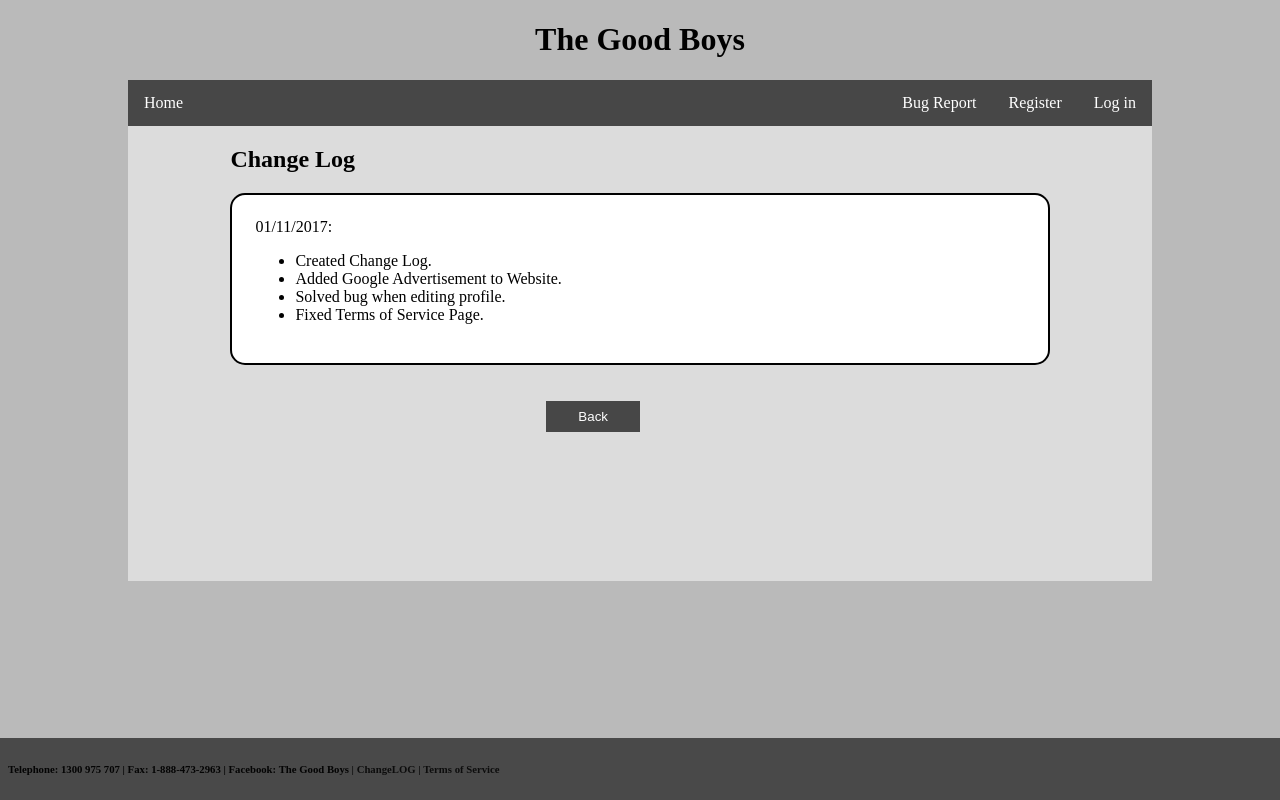
After one commit to lowejosh/Django-landmarks, a Django app: page /changelog in a window 1280 px wide. The commit adds this page. Run offline with Django 3.2, Linux system fonts and the light colour scheme; some libraries are stand-ins or nearby versions.

Commit message:
ChangeLOG Page
Added changelog page nas well as solving issues with terms of service page

```diff
--- a/workspace/assignment_sprint1/assignment_sprint1/urls.py
+++ b/workspace/assignment_sprint1/assignment_sprint1/urls.py
@@ -35,13 +35,15 @@ urlpatterns = [
     url(r'^location/individual/(?P<location_id>[0-9]+)/$', views.locations, name='locations'),
     url(r'^modify/$', views.modify, name='modify'),
     url(r'^modify/edit_profile/$', views.edit_profile, name='edit_profile'),
+    url(r'^modify/del_user/$', views.del_user, name='del_user'),
     url(r'^modify/password/$', views.password, name='password'),
     url(r'^modify/subscribe/$', views.subscribe, name='subscribe'),
     url(r'^modify/unsubscribe/$', views.unsubscribe, name='unsubscribe'),
+    url(r'^changelog', views.changelog, name='ChangeLOG'),
+    url(r'^TOS', views.TOS, name='TOS'),
     url(r'^email/$', views.email, name='email'),
     url(r'^imageform/$', views.imageform, name='imageform'),
     url(r'^bugs/$', views.bugs, name='bugs'),
-    url(r'^modify/del_user/$', views.del_user, name='del_user'),
     url(r'^suggestLocation/$', views.suggestLocation, name='suggestLocation')
 
 ]
--- a/workspace/assignment_sprint1/sprint1/views.py
+++ b/workspace/assignment_sprint1/sprint1/views.py
@@ -622,3 +622,13 @@ def unsubscribe(request):
         #Subscribe
         subscriptionReport = Subscription.objects.filter(firstName = userQuery.firstName, email = userQuery.email, accountType = userQuery.accountType).delete()
     return redirect('modify')
+
+def changelog(request):
+    navBar = navBarFunc(request)
+    context = {'navBar': navBar}
+    return render(request, 'ChangeLOG.html', context)
+
+def TOS(request):
+    navBar = navBarFunc(request)
+    context = {'navBar': navBar}
+    return render(request, 'ToS.html', context)
--- /dev/null
+++ b/workspace/assignment_sprint1/templates/ChangeLOG.html
@@ -0,0 +1,43 @@
+<!-- This file is an extension of base.html -->
+{% extends 'base.html' %}
+{% load widget_tweaks %}
+
+<!-- Main content -->
+{% block content %}
+    <h2 style="padding-left:10%;">Change Log</h2>
+    <table width="80%" align="center">
+        <tbody>
+            <tr>
+                <td>
+                    01/11/2017:
+                    <ul>
+                      <li>
+                        Created Change Log.
+                      </li>
+                      <li>
+                        Added Google Advertisement to Website.
+                      </li>
+                      <li>
+                        Solved bug when editing profile.
+                      </li>
+                      <li>
+                        Fixed Terms of Service Page.
+                      </li>
+                    </ul>
+              </td>
+            </tr>
+        </tbody>
+    </table>
+
+    <br /><br />
+
+    <form action="/">
+      <button type="submit" style="float: right; margin-right: 50%;" class="button">Back</button>
+    </form>
+
+    <br /><br /><br /><br /><br /><br /><br /><br />
+
+    <div class="footermain">
+        <h6>&nbsp&nbsp&nbspTelephone: 1300 975 707 | Fax: 1-888-473-2963 | Facebook: <a href="https://www.facebook.com/groups/122820418378364">The Good Boys</a></h6>
+    </div>
+{% endblock %}
--- a/workspace/assignment_sprint1/templates/base.html
+++ b/workspace/assignment_sprint1/templates/base.html
@@ -25,8 +25,8 @@
 
 <br /><br /><br /><br />
 
-    <div class="footermain">
-        <h6>&nbsp&nbsp&nbspTelephone: 1300 975 707 | Fax: 1-888-473-2963 | Facebook: <a href="https://www.facebook.com/groups/122820418378364">The Good Boys</a></h6>
-	</div>
+<div class="footermain">
+  <h6>&nbsp&nbsp&nbspTelephone: 1300 975 707 | Fax: 1-888-473-2963 | Facebook: <a href="https://www.facebook.com/groups/122820418378364">The Good Boys</a> | <a href="/changelog">ChangeLOG</a> | <a href="TOS">Terms of Service</a></h6>
+</div>
 </body>
 </html>
--- a/workspace/assignment_sprint1/templates/base2.html
+++ b/workspace/assignment_sprint1/templates/base2.html
@@ -36,7 +36,7 @@
             <tbody>
                 <tr>
                     <td align="left">
-                        <h6>Telephone: 1300 975 707 | Fax: | Facebook: <a>The Good Boys</a></h6>
+                        <h6>Telephone: 1300 975 707 | Fax: 1-888-473-2963 | Facebook: <a>The Good Boys</a> | <a href="/changelog">ChangeLOG</a> | <a href="TOS">Terms of Service</a></h6>
                     </td>
                     <td align="right">
                         <h6><a>Terms of Service</a></h6>
--- a/workspace/assignment_sprint1/templates/loginBase.html
+++ b/workspace/assignment_sprint1/templates/loginBase.html
@@ -24,7 +24,7 @@
 </div>
     <br /><br /><br />
     <div class="footermain">
-        <h6>&nbsp&nbsp&nbspTelephone: 1300 975 707 | Fax: 1-888-473-2963 | Facebook: <a href="https://www.facebook.com/groups/122820418378364">The Good Boys</a></h6>
+        <h6>&nbsp&nbsp&nbspTelephone: 1300 975 707 | Fax: 1-888-473-2963 | Facebook: <a href="https://www.facebook.com/groups/122820418378364">The Good Boys</a></h6> | <h6><a href="/ChangeLOG">ChangeLOG</a></h6>
 	</div>
 </body>
 </html>
```
Also changed, not shown: workspace/assignment_sprint1/templates/ToS.html (+6 -13 lines), workspace/assignment_sprint1/db.sqlite3.
